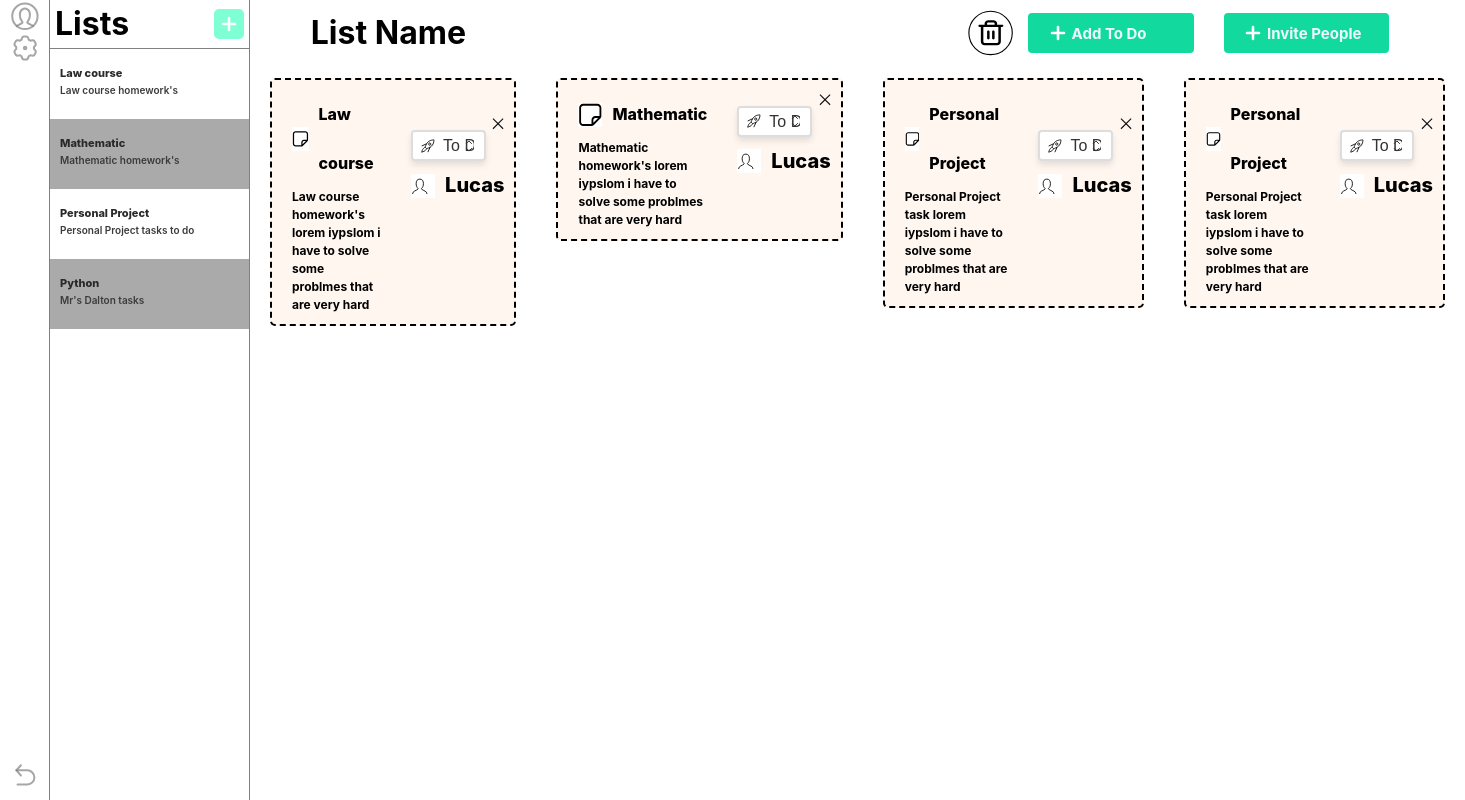
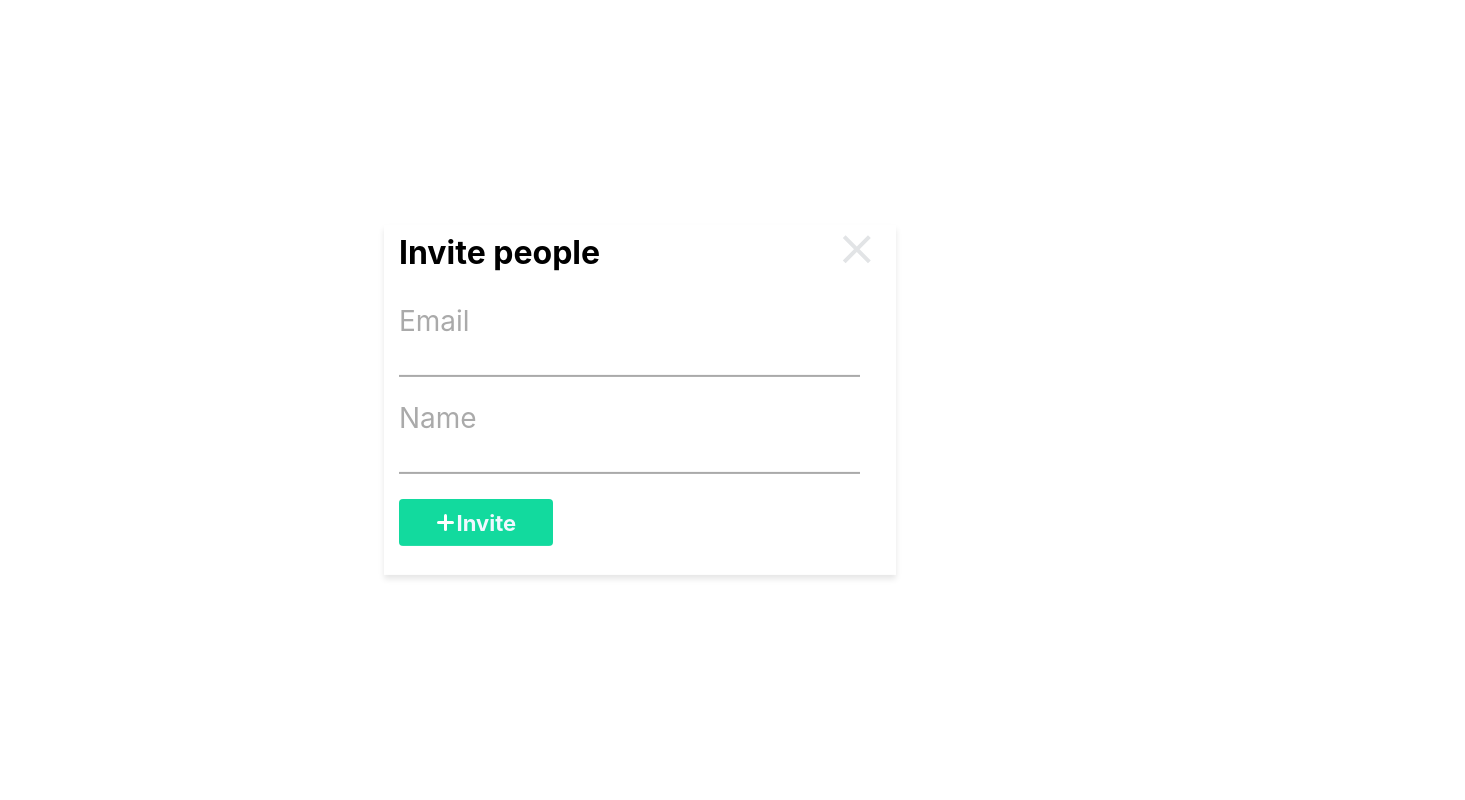
Before and after one commit to Lucas-Cunhaa/ToDo-List-Project, a React (Vite) app in the folder my-vue-app/: page /toDo in a window 1280 px wide. Shown: the whole page, 1465 px wide, since content can reach past the window. Built offline with nearby package versions, Linux system fonts and the light colour scheme.

Commit message:
Adding form add members and form add to do components

```diff
--- a/my-vue-app/src/Css/formAddList.css
+++ b/my-vue-app/src/Css/formAddList.css
@@ -71,6 +71,7 @@
     background-color: transparent;
     margin: 0 15px;
     cursor: pointer;
+    background:  url('../assets/select.svg') no-repeat calc(100% - 5px) center, #fff;
 }
 
 
@@ -91,8 +92,12 @@
     background-color: var(--page-default-color) ;
     cursor: pointer;
     transition: border-color 0.25s;
+    display: flex;
+    justify-content:center;
+    align-items: center;
 
 }
+
 strong{
     font-size: 22px;
 }
--- /dev/null
+++ b/my-vue-app/src/components/FormAddMember.tsx
@@ -0,0 +1,81 @@
+import { useForm } from "react-hook-form";
+import "../Css/formAddList.css";
+
+interface FormAddData {
+    email: string;
+    name:string;
+}
+
+
+const FormAddMember = () => {
+
+  const { register, handleSubmit } = useForm<FormAddData>();
+
+  const onSubmit = (data: FormAddData) => {
+    console.log(data);
+  };
+
+
+  return (
+    <>
+      <div className="form-add">
+        <div className="form-add-top">
+          <h1 className="form-add-h1">Invite people</h1>
+          <button
+            className="close-button"
+            onClick={()=> {console.log("JoaoNetoEGay")}}
+          ></button>
+          <label className="label-button" onClick={() => console.log("JoaoNetoEGaY")}>
+            <svg
+              className="close-svg"
+              width="49"
+              height="49"
+              viewBox="0 0 49 49"
+              fill="none"
+              xmlns="http://www.w3.org/2000/svg"
+            >
+              <path
+                d="M38.7959 13.1992L35.9759 10.3792L24.7959 21.5592L13.6159 10.3792L10.7959 13.1992L21.9759 24.3792L10.7959 35.5592L13.6159 38.3792L24.7959 27.1992L35.9759 38.3792L38.7959 35.5592L27.6159 24.3792L38.7959 13.1992Z"
+                fill="#E2E4E6"
+              />
+            </svg>
+          </label>
+        </div>
+
+        <div className="addList-form-group">
+          <label className="formAdd-label-group"> Email </label>
+          <input
+            className="addList-input"
+            type="text"
+            {...register("email", { required: true })}
+          />
+        </div>
+        <div className="addList-form-group">
+          <label className="formAdd-label-group"> Name </label>
+          <input
+            className="addList-input"
+            type="text"
+            {...register("name")}
+          />
+        </div>
+        <div className="addList-form-group">
+          <button
+            className="add-button"
+            onClick={() => handleSubmit(onSubmit)()}
+          >
+            {" "}
+            <svg className="plus-button-svg" width="21" height="21" viewBox="0 0 21 21" fill="none" xmlns="http://www.w3.org/2000/svg">
+            <path d="M17.5 10.5H3.5" stroke="white" stroke-width="3" stroke-linecap="round"/>
+            <path d="M10.5 3.5V17.5" stroke="white" stroke-width="3" stroke-linecap="round"/>
+            </svg>
+
+            <strong> Invite </strong>{" "}
+          </button>
+        </div>
+        <br></br>
+      </div>
+    </>
+  );
+};
+
+export default FormAddMember;
--- a/my-vue-app/src/main.tsx
+++ b/my-vue-app/src/main.tsx
@@ -4,8 +4,8 @@ import './index.css'
 import LoginPage from './pages/LoginPage.tsx'
 import RegisterPage from './pages/RegisterPage.tsx'
 import ErrorPage from './pages/ErrorPage.tsx'
-import HomePage from './pages/HomePage.tsx'
 import ToDoPage from './pages/ToDoPage.tsx'
+import FormAddMember from './components/FormAddMember.tsx'
 import { createBrowserRouter, RouterProvider } from 'react-router-dom'
 
 
@@ -24,11 +24,11 @@ const router = createBrowserRouter([
   } ,
   {
     path: "/home",
-    element: <HomePage />
+    element: <ToDoPage />
   } ,
   {
     path: "/toDo",
-    element: <ToDoPage />
+    element: <FormAddMember />
   }
 ]);
 
```
Also changed, not shown: my-vue-app/src/components/FormAddTodo.tsx (added, +135 -0 lines).
